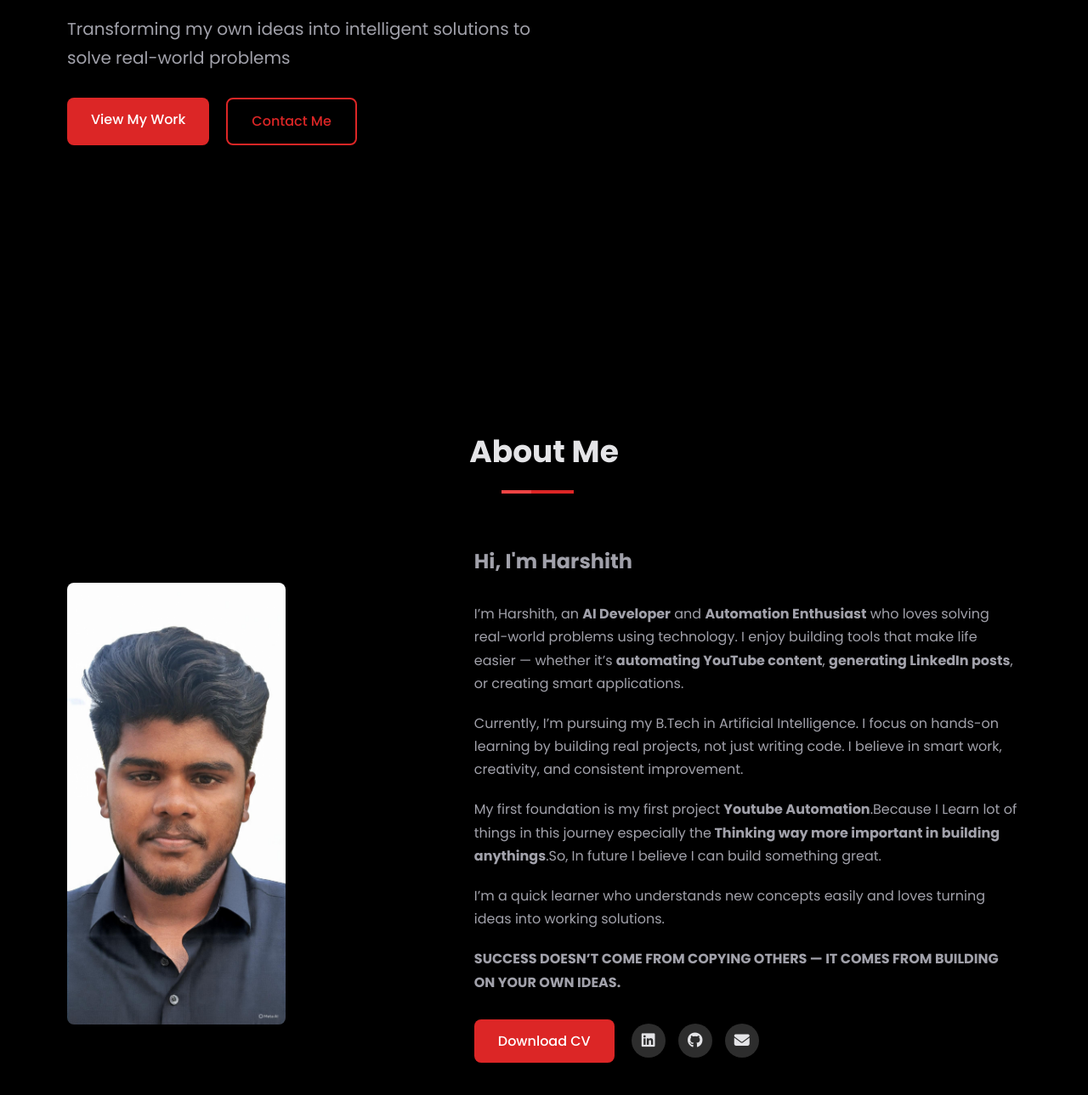
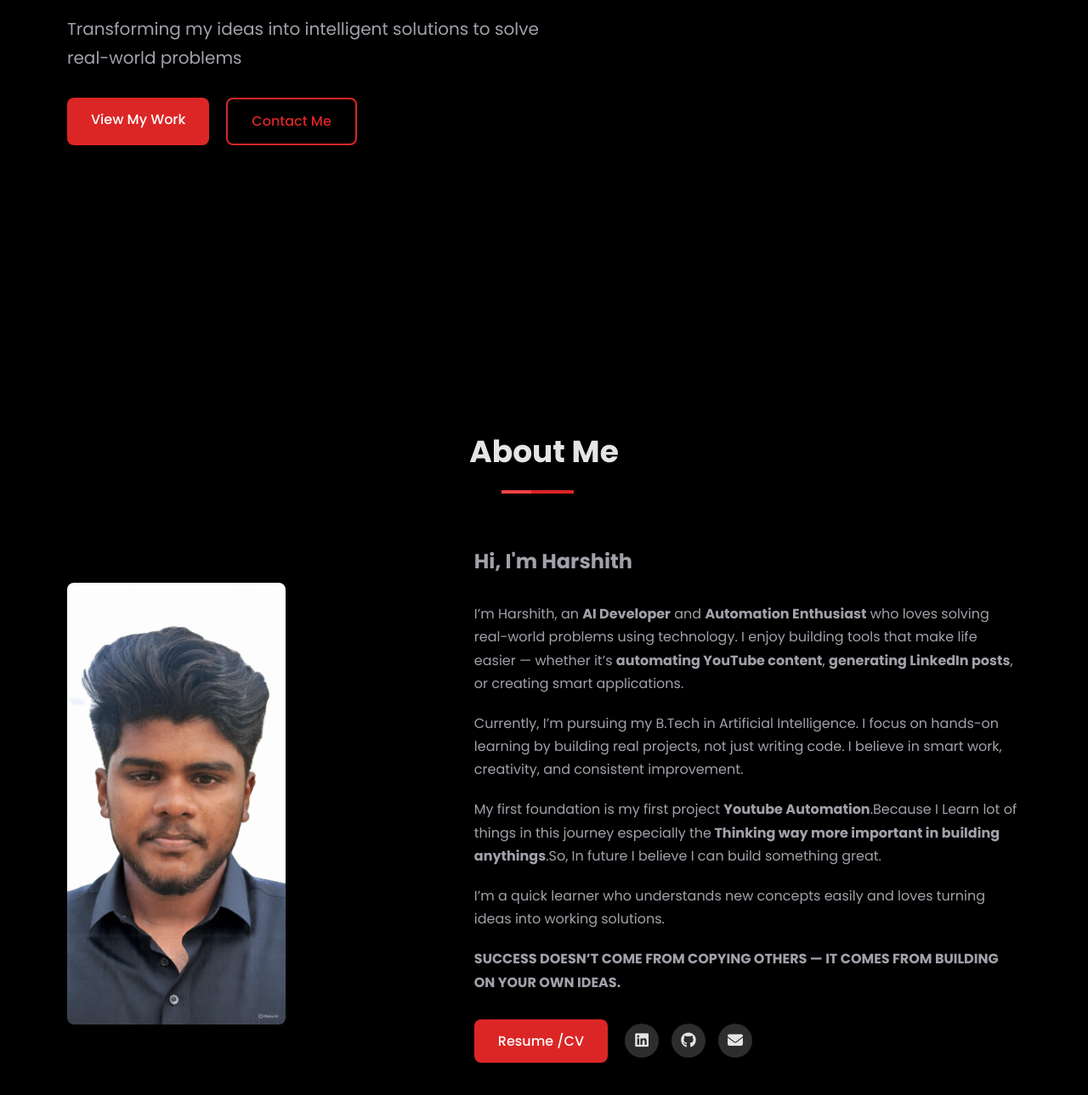
Before and after one commit to harshithnayak07/harshith-portfolio, a plain HTML site: page index.html in a window 1280 px wide. Shown: the part 399-1688 px from the top of the page at 85% size. Drawn offline with nearby package versions, Linux system fonts and the light colour scheme.

Commit message:
Updated resume link to Google Drive

```diff
--- a/index.html
+++ b/index.html
@@ -55,7 +55,7 @@
                     <span class="name">Harshith</span>
                     <span class="profession">AI Developer & Automation Specialist</span>
                 </h1>
-                <p class="hero-description">Transforming my own ideas into intelligent solutions to solve real-world problems</p>
+                <p class="hero-description">Transforming my ideas into intelligent solutions to solve real-world problems</p>
                 <div class="hero-buttons">
                     <a href="#projects" class="btn btn-primary">View My Work</a>
                     <a href="#contact" class="btn btn-secondary">Contact Me</a>
@@ -90,7 +90,7 @@
 
                       <p><strong>SUCCESS DOESN’T COME FROM COPYING OTHERS — IT COMES FROM BUILDING ON YOUR OWN IDEAS.</strong></p>
                     <div class="about-buttons">
-                        <a href="#" class="btn btn-primary">Download CV</a>
+                        <a href="https://drive.google.com/file/d/1ew-ifHtR1meNWbnIjDMBUHoRClm8egMv/view?usp=sharing" class="btn btn-primary">Resume /CV</a>
                         <div class="social-links">
                             <a href="https://www.linkedin.com/in/mr-harshith-b5a494268" class="social-link"><i class="fab fa-linkedin"></i></a>
                             <a href="https://github.com/harshithnayak07" class="social-link"><i class="fab fa-github"></i></a>
```
